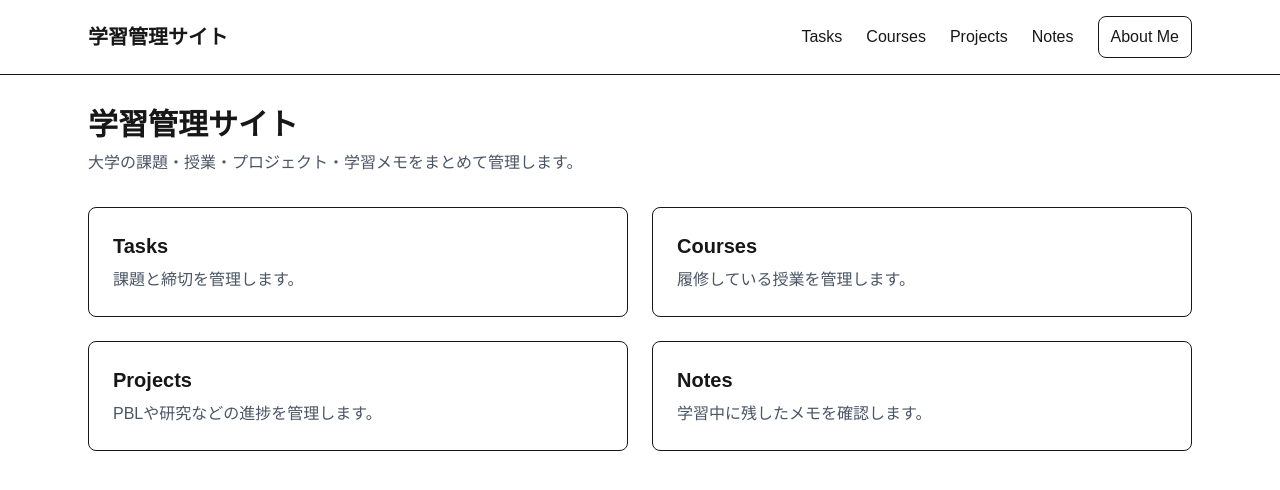
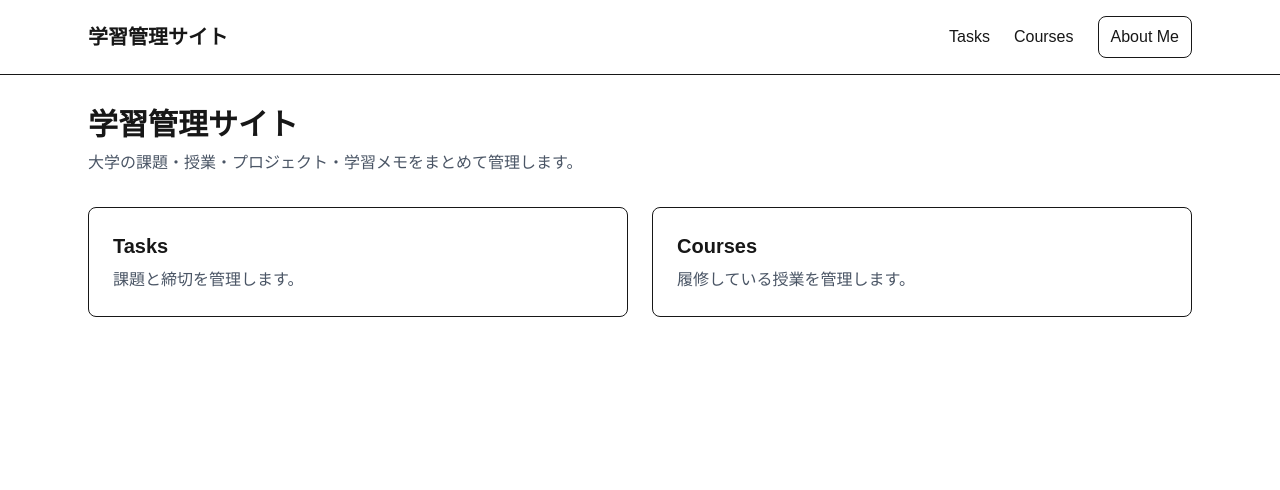
Before and after one commit to KaitoTakei0618/pbl_Nextjs, a Next.js app: page / in a window 1280 px wide. Shown: the top 490 px of the page. Built offline with nearby package versions, Linux system fonts and the light colour scheme.

Commit message:
delete project and notes

```diff
--- a/app/notes/page.tsx
+++ /dev/null
@@ -1,11 +0,0 @@
-export default function NotesPage() {
-  return (
-    <div>
-      <h1 className="text-3xl font-bold">Notes</h1>
-
-      <p className="mt-2 text-gray-600">
-        学習メモを管理するページです。
-      </p>
-    </div>
-  );
-}
--- a/app/page.tsx
+++ b/app/page.tsx
@@ -28,23 +28,6 @@ export default function Home() {
           </p>
         </div>
 
-        <div className="rounded-lg border bg-white p-6">
-          <h2 className="text-xl font-semibold">
-            Projects
-          </h2>
-          <p className="mt-2 text-gray-600">
-            PBLや研究などの進捗を管理します。
-          </p>
-        </div>
-
-        <div className="rounded-lg border bg-white p-6">
-          <h2 className="text-xl font-semibold">
-            Notes
-          </h2>
-          <p className="mt-2 text-gray-600">
-            学習中に残したメモを確認します。
-          </p>
-        </div>
       </div>
     </div>
   );
--- a/app/projects/page.tsx
+++ /dev/null
@@ -1,11 +0,0 @@
-export default function ProjectsPage() {
-  return (
-    <div>
-      <h1 className="text-3xl font-bold">Projects</h1>
-
-      <p className="mt-2 text-gray-600">
-        PBLや研究などのプロジェクトを管理するページです。
-      </p>
-    </div>
-  );
-}
--- a/components/Header.tsx
+++ b/components/Header.tsx
@@ -16,8 +16,6 @@ export default function Header() {
         <nav className="flex items-center gap-6">
           <Link href="/tasks">Tasks</Link>
           <Link href="/courses">Courses</Link>
-          <Link href="/projects">Projects</Link>
-          <Link href="/notes">Notes</Link>
 
           <button
             onClick={() => setIsAboutOpen(!isAboutOpen)}
```
